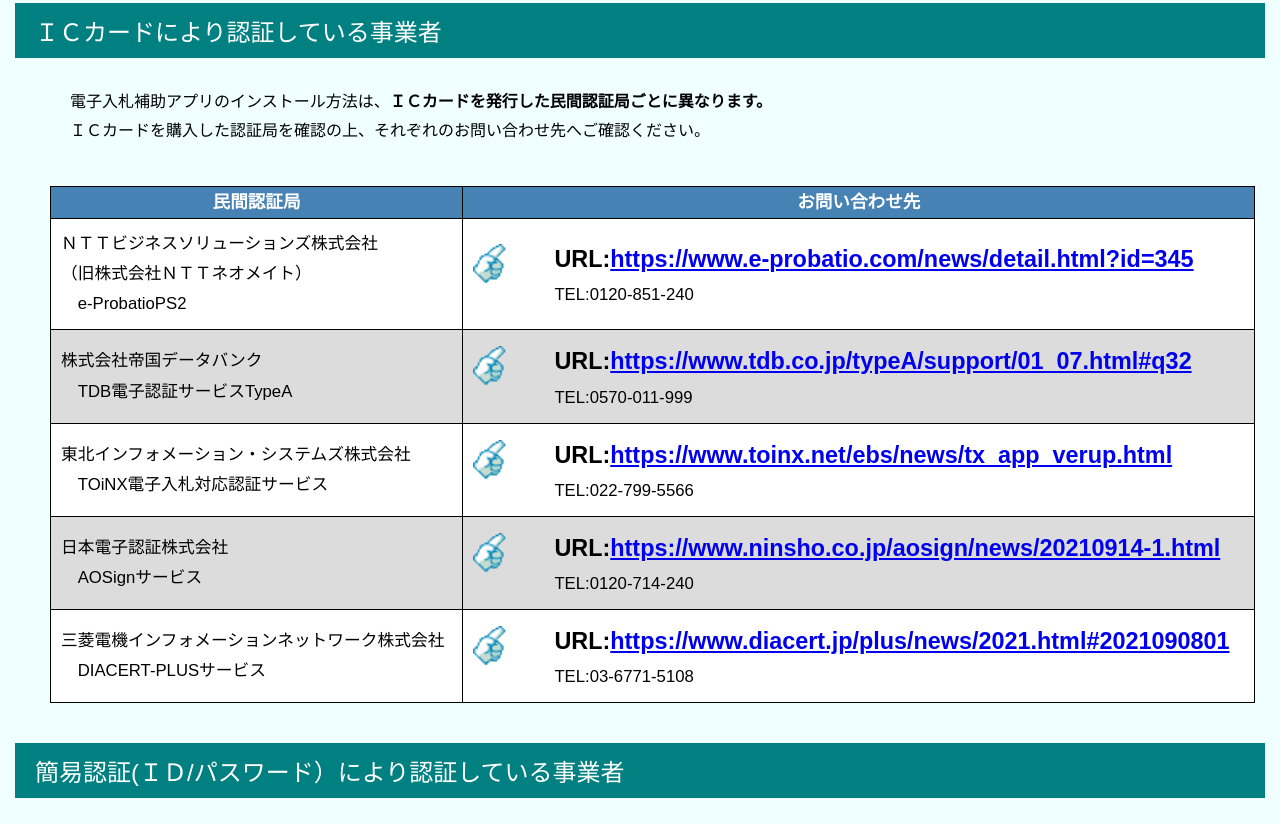
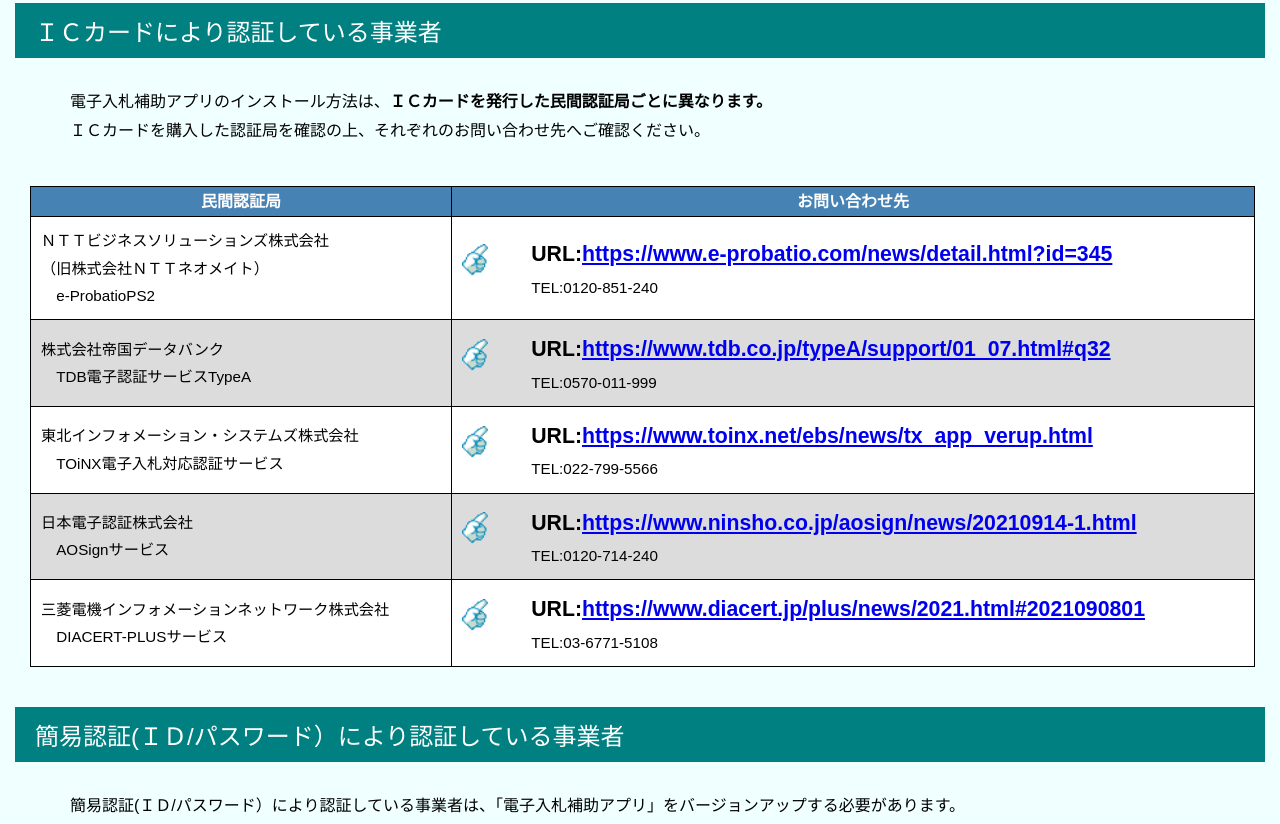
Before and after one commit to hirofujit/coreapp-verup, a plain HTML site: page index.html in a window 1280 px wide. Shown: the part 1713-2537 px from the top of the page. Drawn offline with Linux system fonts and the light colour scheme.

Commit message:
微調整

```diff
--- a/common.css
+++ b/common.css
@@ -253,13 +253,13 @@ h2 .emphasis	{
 
 
 .detail-text img	{
-		padding: 20px 10px 10px 20px;
+		padding: 20px 10px 10px 10px;
 	}
 
 .certification	{
-		font-size: 110%;
+		font-size: 100%;
 		margin-left: 10px;
-		padding: 10px 10px 10px 30px;
+		padding: 10px 10px 10px 10px;
 		line-height:1.8;
 
 	}
@@ -315,7 +315,7 @@ h2 .emphasis	{
 	}
 
 .inquiry div img	{
-		height: 50px;
+		height: 40px;
 		margin : 0px 20px 0 0;
 		padding: 0;
 	}
@@ -405,9 +405,6 @@ h1	{
 		font-size:150%;
 		width: 100%;
 		line-height:1.5;
-	}
-.info-main	{
-
 	}
 
 .step-box	{
--- a/index.html
+++ b/index.html
@@ -64,7 +64,7 @@
 <div class="limit pc-only">R4.2.13<br />期限</div>
 <div class="step-title">移行日までに必ず電子入札補助アプリのバージョンアップ作業をお願いします。</div>
 <ul class="step-text2"><li>岡山県電子入札システムは、令和4年2月14日（月）から、MicrosoftEdgeが御利用いただける、新バージョンに移行します。</li>
-  <li>移行日以降にシステムを利用するためには、すべての事業者様におかれまして、事前に電子入札補助アプリのバージョンアップが必要です。</li>
+  <li>移行日以降にシステムを利用するためには、すべての事業者におかれまして、事前に電子入札補助アプリのバージョンアップが必要です。</li>
   <li>バージョンアップを行わなかった場合、新バージョン移行後は、岡山県電子入札共同利用システムが御利用いただけません。</li>
   <li>移行日前日の令和4年2月13日（日）までに、必ず電子入札補助アプリのバージョンアップ作業をお願いします。</li></ul>
 <div class="step-text">※新規にパソコンを設定する場合は、<a href="http://www.e-okayama.t-elbs.jp/" target="_blank">ポータルサイト</a>左メニューの「事前準備」ページを参考にして、初期設定をお願いします。</div>
@@ -110,7 +110,7 @@
 　e-ProbatioPS2<br />
 
 </td>
-    <td><div class="inquiry"><div><img src="a_blt021.gif"></div>
+    <td><div class="inquiry"><div><img src="a_blt021.gif" class="pc-only"></div>
     <div><span>URL:<a href="https://www.e-probatio.com/news/detail.html?id=345" target="_blank">https://www.e-probatio.com/news/detail.html?id=345</a></span><br />
     TEL:0120-851-240</div></div>
     </td>
@@ -119,7 +119,7 @@
     <td>株式会社帝国データバンク<br />
 　TDB電子認証サービスTypeA<br />
 </td>
-    <td><div class="inquiry"><div><img src="a_blt021.gif"></div>
+    <td><div class="inquiry"><div><img src="a_blt021.gif" class="pc-only"></div>
     <div><span>URL:<a href="https://www.tdb.co.jp/typeA/support/01_07.html#q32" target="_blank">https://www.tdb.co.jp/typeA/support/01_07.html#q32</a></span><br />
 	TEL:0570-011-999</div></div>
 	</td>
@@ -128,7 +128,7 @@
     <td>東北インフォメーション・システムズ株式会社<br />
 　TOiNX電子入札対応認証サービス<br />
 </td>
-	<td><div class="inquiry"><div><img src="a_blt021.gif"></div>
+	<td><div class="inquiry"><div><img src="a_blt021.gif" class="pc-only"></div>
   <div><span>URL:<a href="https://www.toinx.net/ebs/news/tx_app_verup.html" target="_blank">https://www.toinx.net/ebs/news/tx_app_verup.html</a></span><br />
 	TEL:022-799-5566</div></div>
 	</td>
@@ -137,7 +137,7 @@
     <td>日本電子認証株式会社<br />
 　AOSignサービス<br />
 </td>
-    <td><div class="inquiry"><div><img src="a_blt021.gif"></div>
+    <td><div class="inquiry"><div><img src="a_blt021.gif" class="pc-only"></div>
     <div><span>URL:<a href="https://www.ninsho.co.jp/aosign/news/20210914-1.html" target="_blank">https://www.ninsho.co.jp/aosign/news/20210914-1.html</a></span><br />
 	TEL:0120-714-240</div></div>
     </td>
@@ -146,7 +146,7 @@
     <td>三菱電機インフォメーションネットワーク株式会社<br />
 　DIACERT-PLUSサービス<br />
 </td>
-    <td><div class="inquiry"><div><img src="a_blt021.gif"></div>
+    <td><div class="inquiry"><div><img src="a_blt021.gif" class="pc-only"></div>
     <div><span>URL:<a href="https://www.diacert.jp/plus/news/2021.html#2021090801" target="_blank">https://www.diacert.jp/plus/news/2021.html#2021090801</a></span><br />
     TEL:03-6771-5108</div></div>
     </td>
@@ -188,7 +188,7 @@
 <div class="notice">
 <div class="notice-title">注意事項</div>
 <div class="notice-list">
-<p>&#9654; アプリケーションの設定作業を実施しない場合、Edge対応に切り替わった電子入札システムが動作しません。</p>
+<p>&#9654; アプリケーションの設定作業を実施しない場合、新バージョンに切り替わった電子入札システムが動作しません。</p>
 <p>&#9654; 民間認証局の問い合わせ窓口の混雑が予想されますので、早めの設定作業をお願いします。</p>
 </div>
 </div>
```
